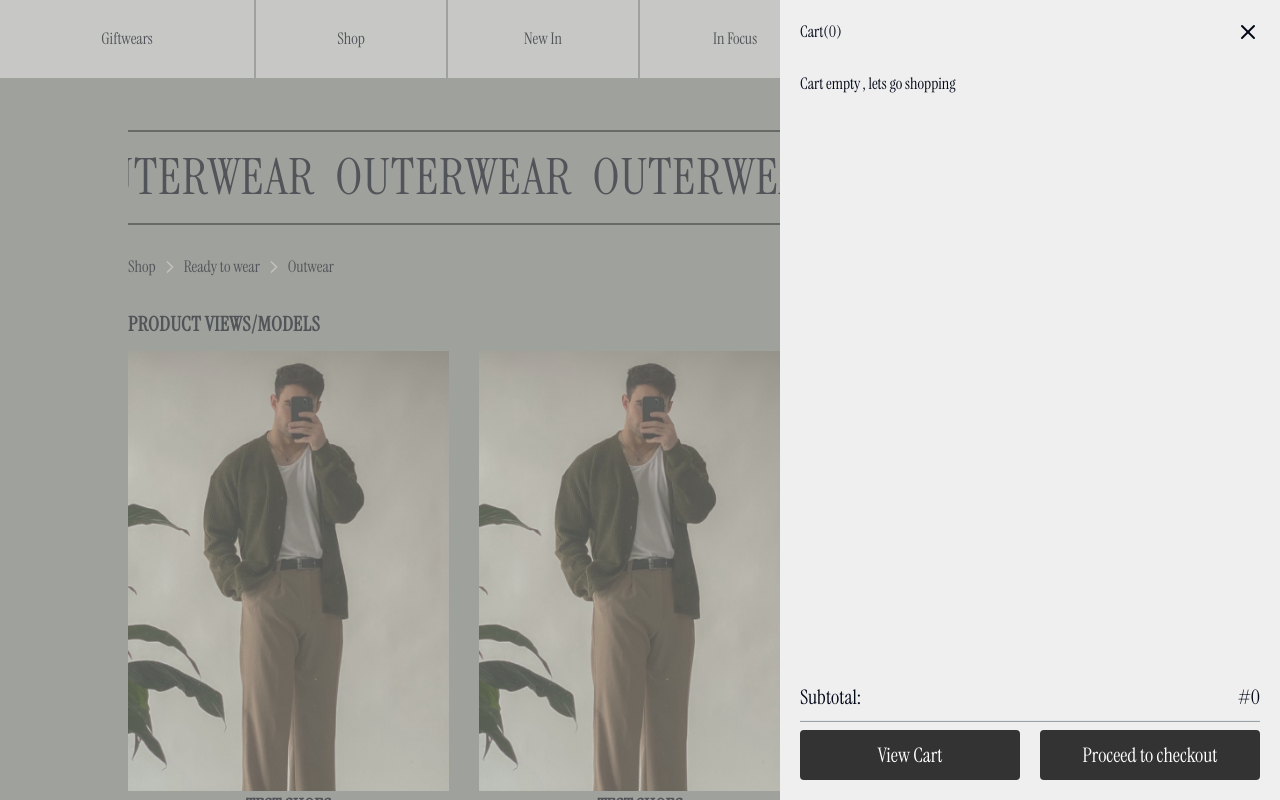
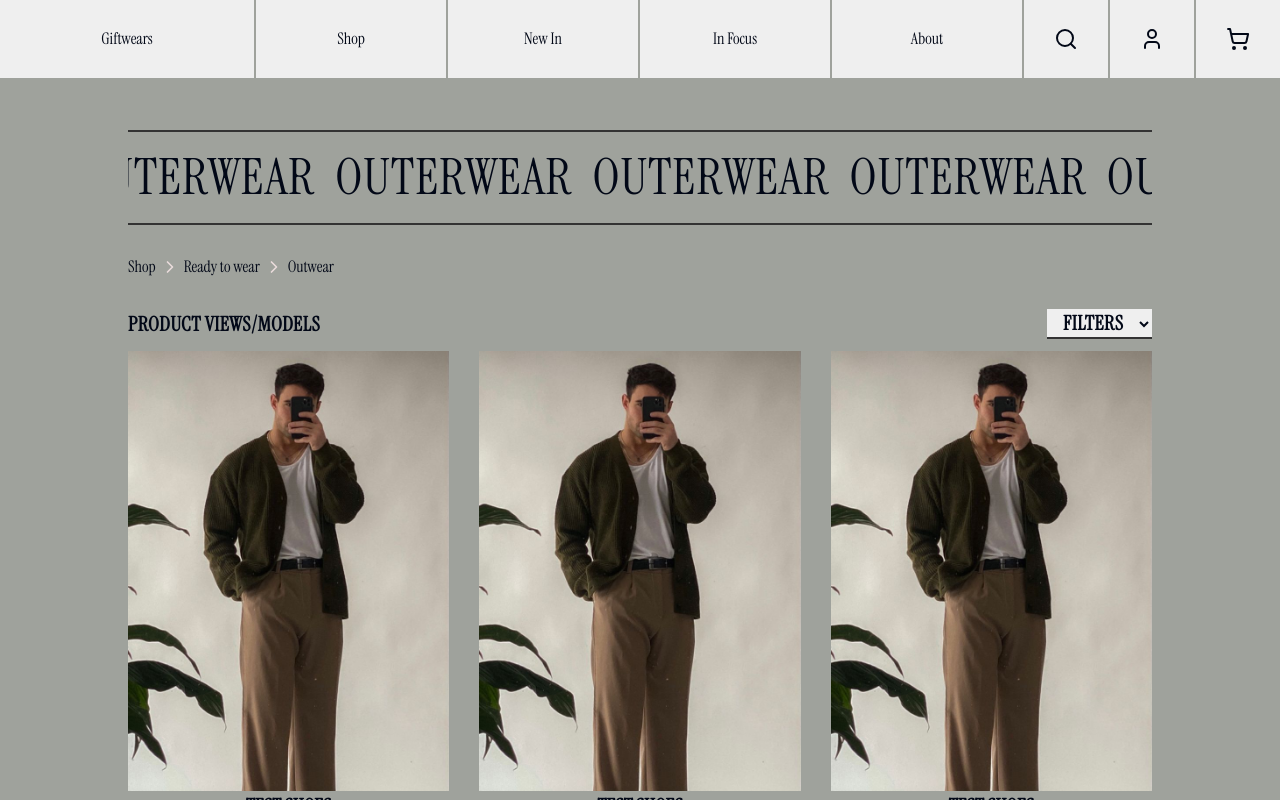
Before and after one commit to kuipid01/giftwears, a Next.js app: page /products in a window 1280 px wide. Shown: the top 800 px of the page. Built offline with nearby package versions, Linux system fonts and the light colour scheme.

Commit message:
new commit

```diff
--- a/app/cart/page.tsx
+++ b/app/cart/page.tsx
@@ -3,7 +3,6 @@ import { useEffect, useState } from "react";
 import useCartServices from "../utils/store";
 import Image from "next/image";
 import { X } from "lucide-react";
-import { addToCart, removeFromCart } from "../hooks/addToCart";
 import Link from "next/link";
 
 const Cartpage = () => {
--- a/app/components/Header.tsx
+++ b/app/components/Header.tsx
@@ -15,7 +15,7 @@ import Image from "next/image";
 const Nav = () => {
   const { increase, items, totalPrice, decrease, remove } = useCartServices();
   const [menuOpen, setMenuOpen] = useState(false);
-  const [cartOpen, setCartOpen] = useState(true);
+  const [cartOpen, setCartOpen] = useState(false);
   const Navlinks = [
     {
       id: 1,
@@ -64,9 +64,12 @@ const Nav = () => {
         </Link>
       </div>
       <ul className="hidden  h-full md:flex items-center justify-between w-[60%]">
-        <li className="flex-1 flex justify-center items-center border-r-2 border-light-gray h-full">
-          Shop
-        </li>
+        <Link
+          className="flex-1 flex justify-center items-center border-r-2 border-light-gray h-full"
+          href="/products"
+        >
+          <li>Shop</li>
+        </Link>
         <li className="flex-1 flex justify-center items-center border-r-2 border-light-gray h-full">
           New In
         </li>
@@ -84,8 +87,11 @@ const Nav = () => {
         <div className="hidden flex-1 md:flex justify-center items-center md:border-r-2 border-light-gray h-full">
           <User />
         </div>
-        <div className="flex-1 flex justify-center items-center  border-light-gray h-full">
-          <ShoppingCart onClick={() => setCartOpen(true)} />
+        <div
+          onClick={() => setCartOpen(true)}
+          className="flex-1 flex cursor-pointer  justify-center items-center  border-light-gray h-full"
+        >
+          <ShoppingCart className="cursor-pointer" />
         </div>
       </div>
       {menuOpen && (
@@ -115,7 +121,10 @@ const Nav = () => {
           <div className=" w-[500px] px-5 relative h-screen  bg-light flex flex-col gap-2">
             <div className="flex py-5 justify-between ">
               <p> Cart({items?.length}) </p>{" "}
-              <X onClick={() => setCartOpen(false)} />
+              <X
+                className=" cursor-pointer"
+                onClick={() => setCartOpen(false)}
+              />
             </div>
             {items.length >= 1 ? (
               items.map((item, i) => (
--- a/app/hooks/addToCart.tsx
+++ /dev/null
@@ -1,22 +0,0 @@
-import useCartServices from "../utils/store";
-
-type Item = {
-  name: string;
-  price: number;
-  qty: number;
-  size?: string;
-  color?: string;
-  id: string;
-  img: string;
-};
-
-export const addToCart = (item: Item) => {
-  const { increase, items, remove } = useCartServices();
-  return increase(item);
-};
-
-export const removeFromCart = (item: Item) => {
-  const { increase, items, remove } = useCartServices();
-  console.log("clicked");
-  return remove(item);
-};
--- a/app/product/[slug]/page.tsx
+++ b/app/product/[slug]/page.tsx
@@ -1,5 +1,5 @@
 "use client";
-import { addToCart } from "@/app/hooks/addToCart";
+
 import useCartServices from "@/app/utils/store";
 import {
   Carousel,
@@ -19,7 +19,17 @@ const Product = () => {
     id: "testt",
     img: "/model2.jpg",
   };
-  const { increase, items, totalPrice, remove } = useCartServices();
+  type Item = {
+    name: string;
+    price: number;
+    qty: number;
+    size?: string;
+    color?: string;
+    id: string;
+    img: string;
+  };
+  const { increase, items, decrease, remove } = useCartServices();
+  const productIsInCart = items?.find((item: Item) => item.price === 3000);
 
   return (
     <div className=" border-b border-light bg-light-gray flex flex-col gap-[30px]  py-[50px] px-[10%] min-h-screen">
@@ -35,9 +45,9 @@ const Product = () => {
           <Carousel>
             <CarouselContent>
               {[1, 2, 3].map((item) => (
-                <CarouselItem>
+                <CarouselItem key={item}>
                   {" "}
-                  <div className="h-[500px] relative" key={item}>
+                  <div className="h-[500px] relative" k>
                     <Image
                       src="/model.jpg"
                       alt="Your Image"
@@ -98,12 +108,36 @@ const Product = () => {
               <option value="">Select Size</option>
             </select>
           </div>
+          {productIsInCart ? (
+            <div className="flex items-center text-[20px]  justify-start  flex-1">
+              <span className=" mr-3"> Change Quantity</span>
+              <button
+                onClick={() => decrease(product)}
+                className=" h-[40px] border-2 border-dark w-[40px] rounded-sm"
+              >
+                {" "}
+                -{" "}
+              </button>
+              <p className=" h-[40px] w-[40px] flex justify-center items-center">
+                {productIsInCart?.qty}
+              </p>
+              <button
+                onClick={() => increase(product)}
+                className=" h-[40px] border-2 border-dark w-[40px] rounded-sm"
+              >
+                {" "}
+                +{" "}
+              </button>
+            </div>
+          ) : (
             <button
               onClick={() => increase(product)}
               className=" bg-dark text-white py-3 rounded-sm"
             >
               Add To Cart
             </button>
+          )}
+
           <p className=" font-light leading-8 text-left text-[18px]">
             Lorem ipsum dolor sit amet consectetur, adipisicing elit. Neque,
             quaerat qui fugit perspiciatis nulla suscipit ipsa a mollitia quis
--- a/app/products/page.tsx
+++ b/app/products/page.tsx
@@ -41,7 +41,8 @@ const Products = () => {
         </div>
         <div className="w-full flex flex-wrap gap-[10px] md:gap-[20px] justify-between ">
           {[1, 2, 3, 4, 5, 6, 7, 8, 9].map((item, i) => (
-            <div
+            <Link
+              href={`/product/${item}`}
               key={i}
               className="flex relative w-[calc(50%-10px)] md:w-[calc(33.3333%-20px)] flex-col justify-between h-[500px]"
             >
@@ -60,7 +61,7 @@ const Products = () => {
               <div className="flex  justify-center uppercase font-normal text-[20px]">
                 <span className="tracking-widest">#4000</span>
               </div>
-            </div>
+            </Link>
           ))}
         </div>
         <div className=" w-fit items-center mx-auto flex flex-col justify-center mt-[30px] text-[25px]">
--- a/app/utils/store.ts
+++ b/app/utils/store.ts
@@ -78,6 +78,9 @@ export default function useCartServices() {
         items: updatedCartItems,
         totalPrice,
       });
+        toast({
+        description: "Product quantity reduced 🤔",
+      });
     },
     init: () => cartStore.setState(initialState),
   };
```
Lines whose indentation alone changed are shown as unchanged.
